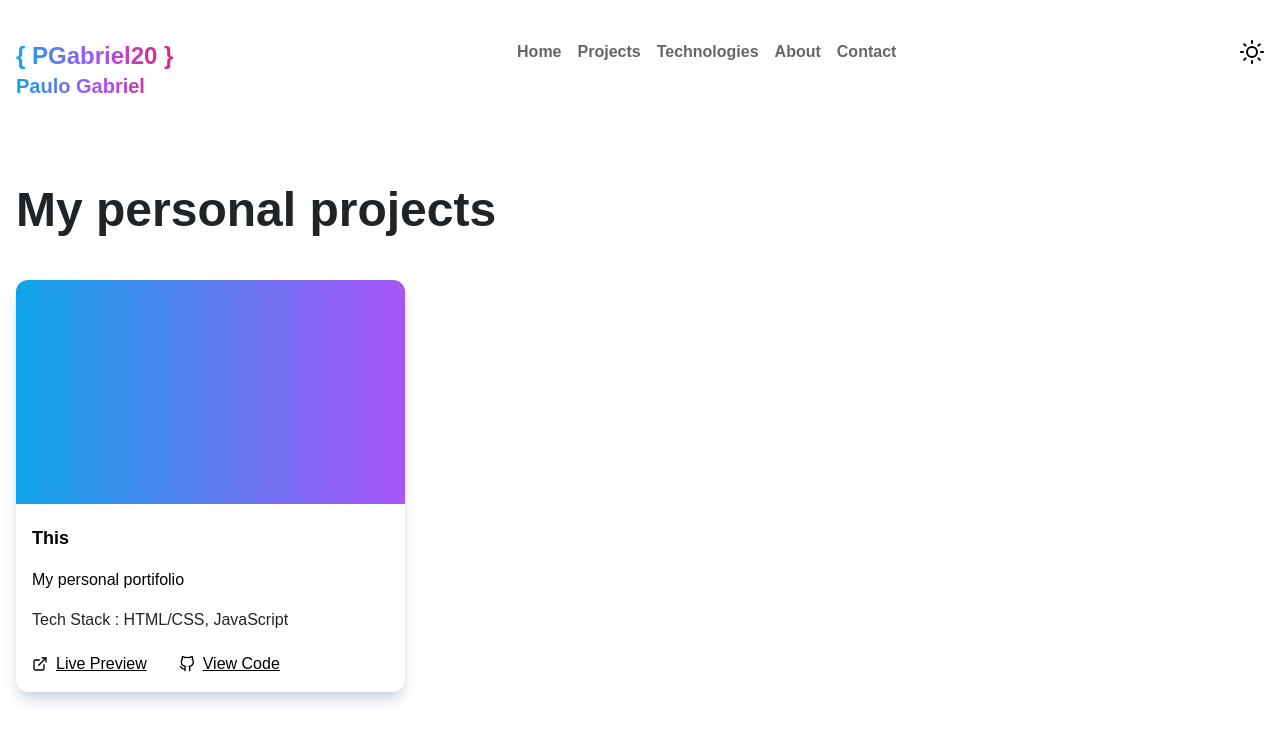
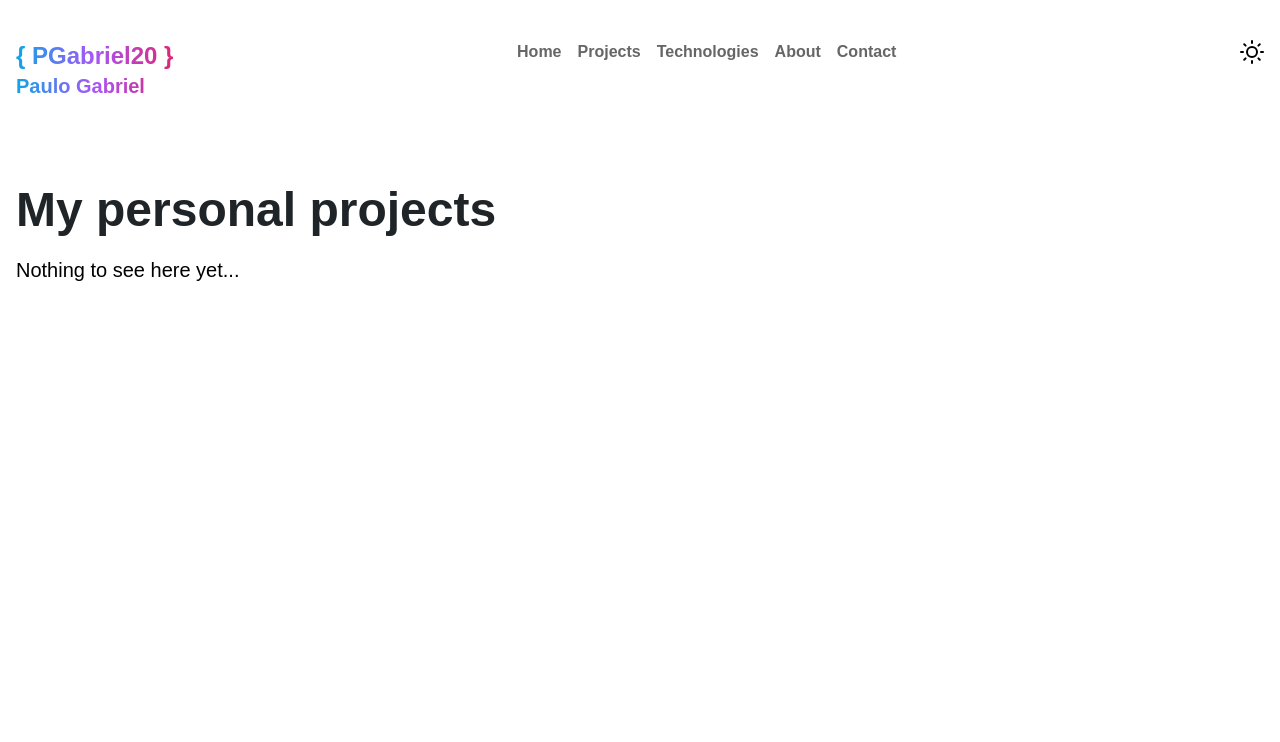
Before and after one commit to PGabriel20/Portifolio, a Next.js app: page /projects in a window 1280 px wide. Shown: the top 742 px of the page. Built offline with nearby package versions, Linux system fonts and the light colour scheme.

Commit message:
Commented WIP codes

```diff
--- a/src/pages/about.tsx
+++ b/src/pages/about.tsx
@@ -1,5 +1,4 @@
 import WorkSection from '@/components/WorkSection';
-import { FiBriefcase } from 'react-icons/fi';
 
 const About: React.FC = () => {
   return (
--- a/src/pages/index.tsx
+++ b/src/pages/index.tsx
@@ -54,13 +54,13 @@ export default function Home() {
         </p>
       </section>
 
-      <hr className='bg-gray-100 border border-solid-heading rounded ' />
+      {/* <hr className='bg-gray-100 border border-solid-heading rounded ' />
       <footer className='font-secondary w-full flex  text-lg pt-4'>
         <div className='flex flex-wrap gap-2 sm:gap-8'>
           <h3 className='mt-4'>bielporreca@gmail.com</h3>
           <h3 className='mt-4'>+55 (19) 99122 9111</h3>
         </div>
-      </footer>
+      </footer> */}
     </div>
   );
 }
--- a/src/pages/projects.tsx
+++ b/src/pages/projects.tsx
@@ -7,12 +7,15 @@ const Projects: React.FC = () => {
         My personal projects
       </h1>
       <section className='grid grid-cols-1 md:grid-cols-2 lg:grid-cols-3 gap-x-10'>
-        <ProjectCard
+        {/* <ProjectCard
           title='This'
           description='My personal portifolio'
           externalLink='/'
           githubLink='/'
-        />
+        /> */}
+        <p className='md:mt-4 text-md lg:text-xl leading-9 md:leading-7'>
+          Nothing to see here yet...
+        </p>
       </section>
     </div>
   );
--- a/src/pages/technologies.tsx
+++ b/src/pages/technologies.tsx
@@ -9,7 +9,7 @@ const Technologies: React.FC = () => {
           Technologies I have been working with recently
         </p>
       </article>
-      <section></section>
+      <section className='flex'></section>
     </div>
   );
 };
```
